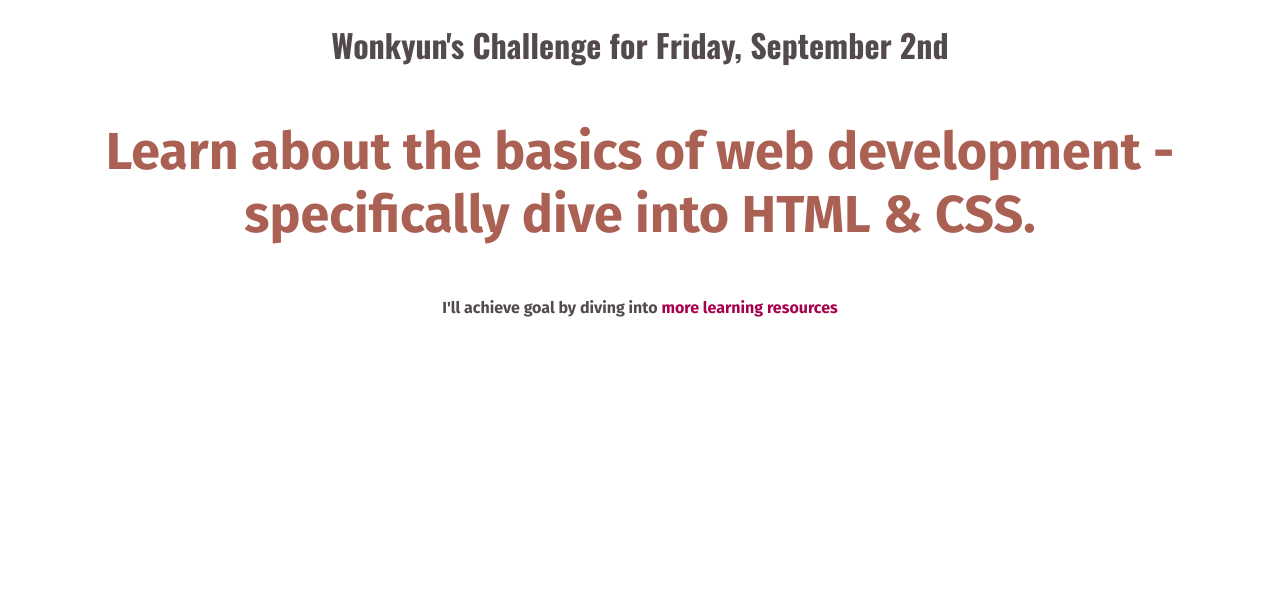
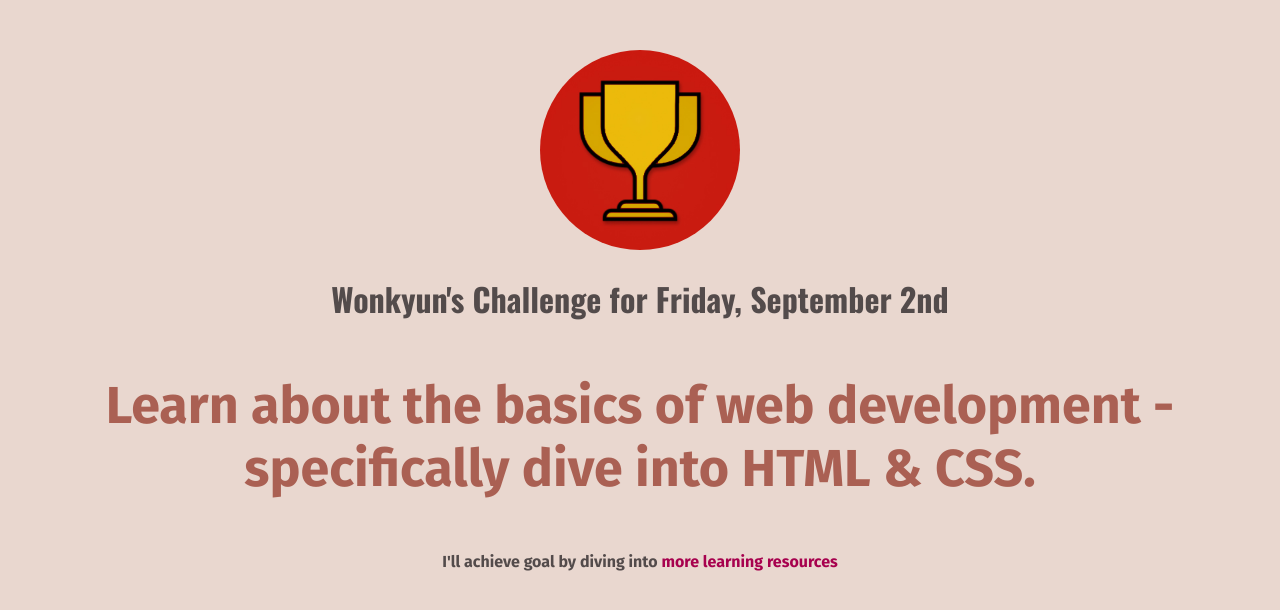
Before and after one commit to Jungwonkyun/Web_Development_Challenge, a plain HTML site: page index.html in a window 1280 px wide. Drawn offline with nearby package versions, Linux system fonts and the light colour scheme.

Commit message:
full-stack challenge

```diff
--- a/index.html
+++ b/index.html
@@ -13,6 +13,8 @@
     <title>My Daily Challenge</title>
   </head>
   <body>
+     <!--alt는 이미지가 서버로 로딩되지 않을 때 대신 표시되는 텍스트 -->
+     <img src="challenges-trophy.jpeg" alt = "A trophy">
     <h1>Wonkyun's Challenge for Friday, September 2nd</h1>
     <p id="todays-challenge">
       Learn about the basics of web development - specifically dive into HTML &
--- a/site.css
+++ b/site.css
@@ -1,13 +1,26 @@
+body {
+    /*body 안에 있는 요소를 가운데로 정렬시키고 싶을 때 사용
+    text-align은 태그 안의 요소들의 배치를 담당한다 그래서 이미지 태그에다가
+    쓴다고해서 이미지의 정렬이 바뀌지 않고 이미지 밖에 쌓여져 있는 바디 태그를 수정해야함  */
+    text-align: center;
+    background-color: rgb(233,215,207);
+    margin: 50px;
+}
+
+img{
+    width: 200px;
+    height: 200px;
+    border-radius: 100px;
+}
+
 h1 {
   /*fall-back font 두번째 요소 =  첫번째 폰트를 못 불러올 떄 대신 로드 */
   font-family: "Oswald", sans-serif;
-  text-align: center;
   color: rgb(83, 75, 75);
 }
 
 p {
-  font-family: "Fira Sans", sans-serif;
-  text-align: center;
+  font-family: "Fira Sans", sans-serif;;
   color: rgb(83, 75, 75);
 }
 
```
Also changed, not shown: challenges-trophy.jpeg (added).
